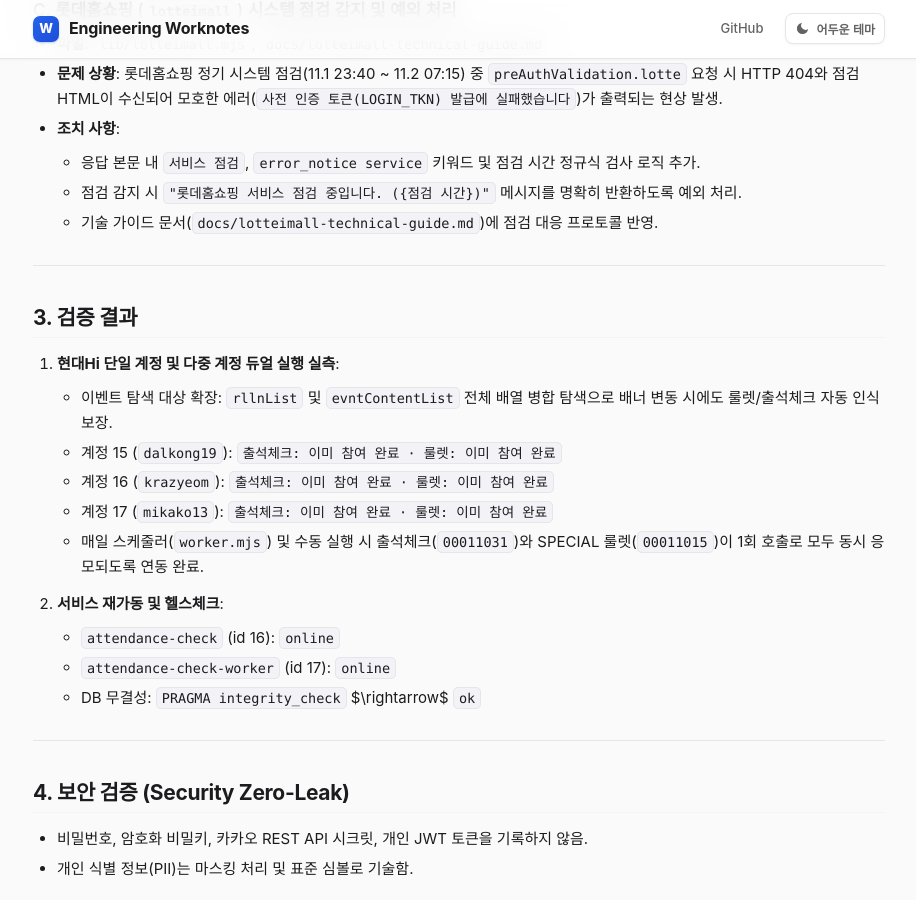
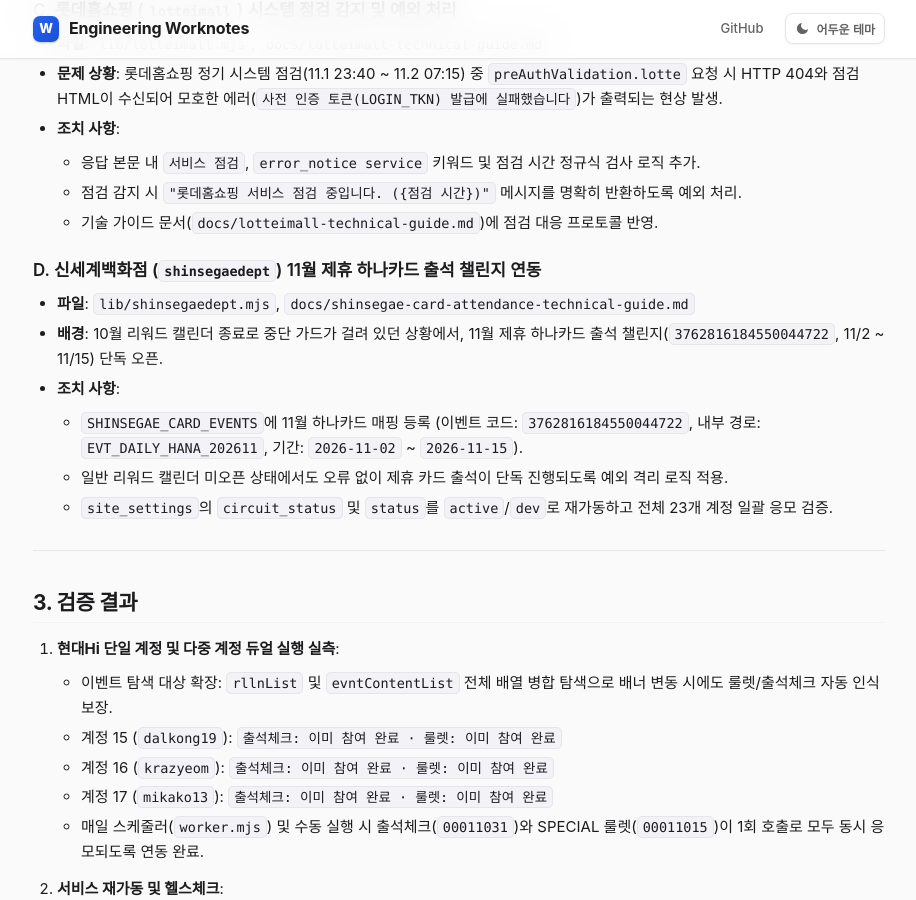
Before and after one commit to krazyeom/worknote, a Jekyll site: the page built from notes/2026-11-02-attendance-thehyundai-roulette-and-lottecinema.md, in a window 1280 px wide and 900 px high, scrolled down 1332 px. Shown: the whole window, without its empty margins (181-1097 px from the left). Built offline with Jekyll 4.4.1, drawn with Linux system fonts in a browser that asks for light colours; our own code applies the rules of GitHub Pages for plain Markdown files.

Commit message:
docs: add Shinsegae Dept November Hana Card attendance challenge to worknote

```diff
--- a/notes/2026-11-02-attendance-thehyundai-roulette-and-lottecinema.md
+++ b/notes/2026-11-02-attendance-thehyundai-roulette-and-lottecinema.md
@@ -41,6 +41,14 @@
   - 점검 감지 시 `"롯데홈쇼핑 서비스 점검 중입니다. ({점검 시간})"` 메시지를 명확히 반환하도록 예외 처리.
   - 기술 가이드 문서(`docs/lotteimall-technical-guide.md`)에 점검 대응 프로토콜 반영.
 
+### D. 신세계백화점 (`shinsegaedept`) 11월 제휴 하나카드 출석 챌린지 연동
+* **파일**: `lib/shinsegaedept.mjs`, `docs/shinsegae-card-attendance-technical-guide.md`
+* **배경**: 10월 리워드 캘린더 종료로 중단 가드가 걸려 있던 상황에서, 11월 제휴 하나카드 출석 챌린지(`3762816184550044722`, 11/2 ~ 11/15) 단독 오픈.
+* **조치 사항**:
+  - `SHINSEGAE_CARD_EVENTS`에 11월 하나카드 매핑 등록 (이벤트 코드: `3762816184550044722`, 내부 경로: `EVT_DAILY_HANA_202611`, 기간: `2026-11-02` ~ `2026-11-15`).
+  - 일반 리워드 캘린더 미오픈 상태에서도 오류 없이 제휴 카드 출석이 단독 진행되도록 예외 격리 로직 적용.
+  - `site_settings`의 `circuit_status` 및 `status`를 `active`/`dev`로 재가동하고 전체 23개 계정 일괄 응모 검증.
+
 ---
 
 ## 3. 검증 결과
```
